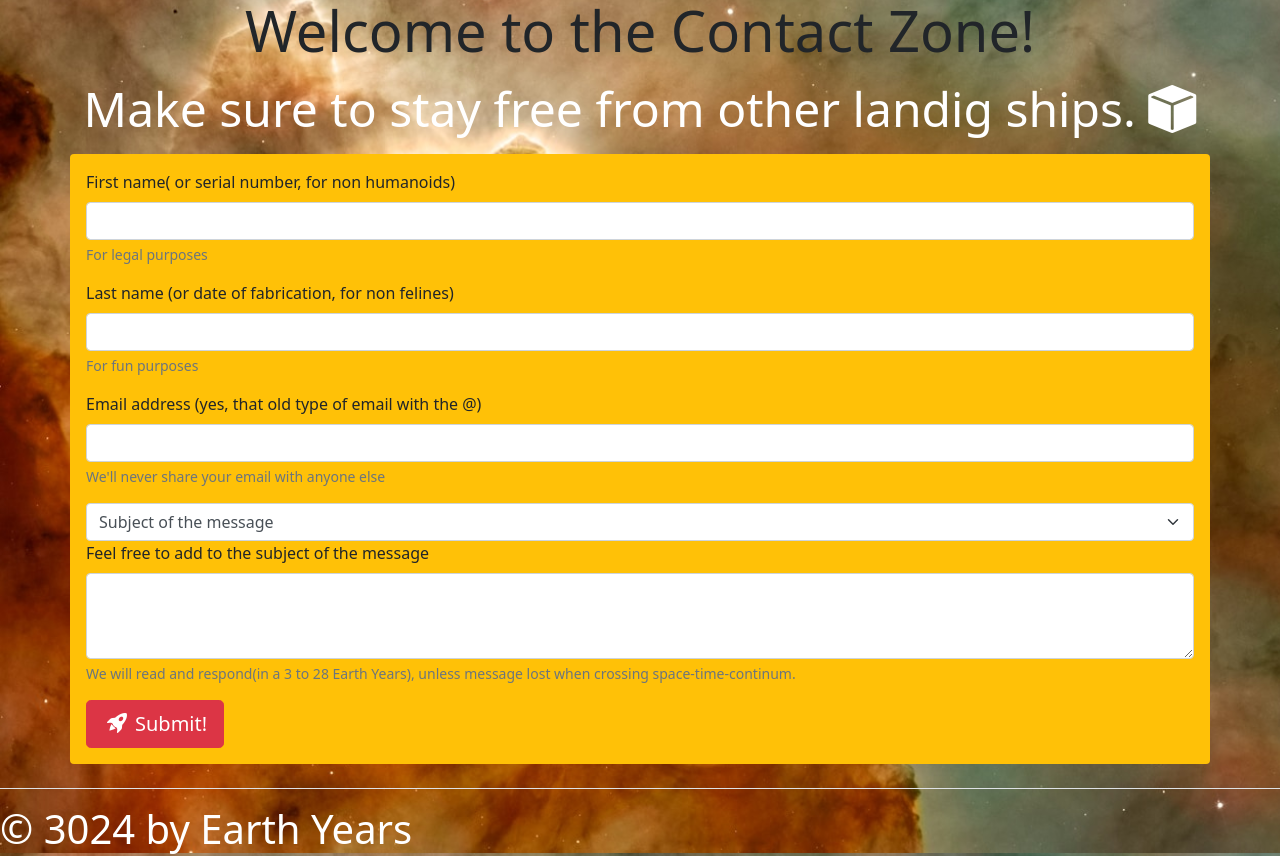
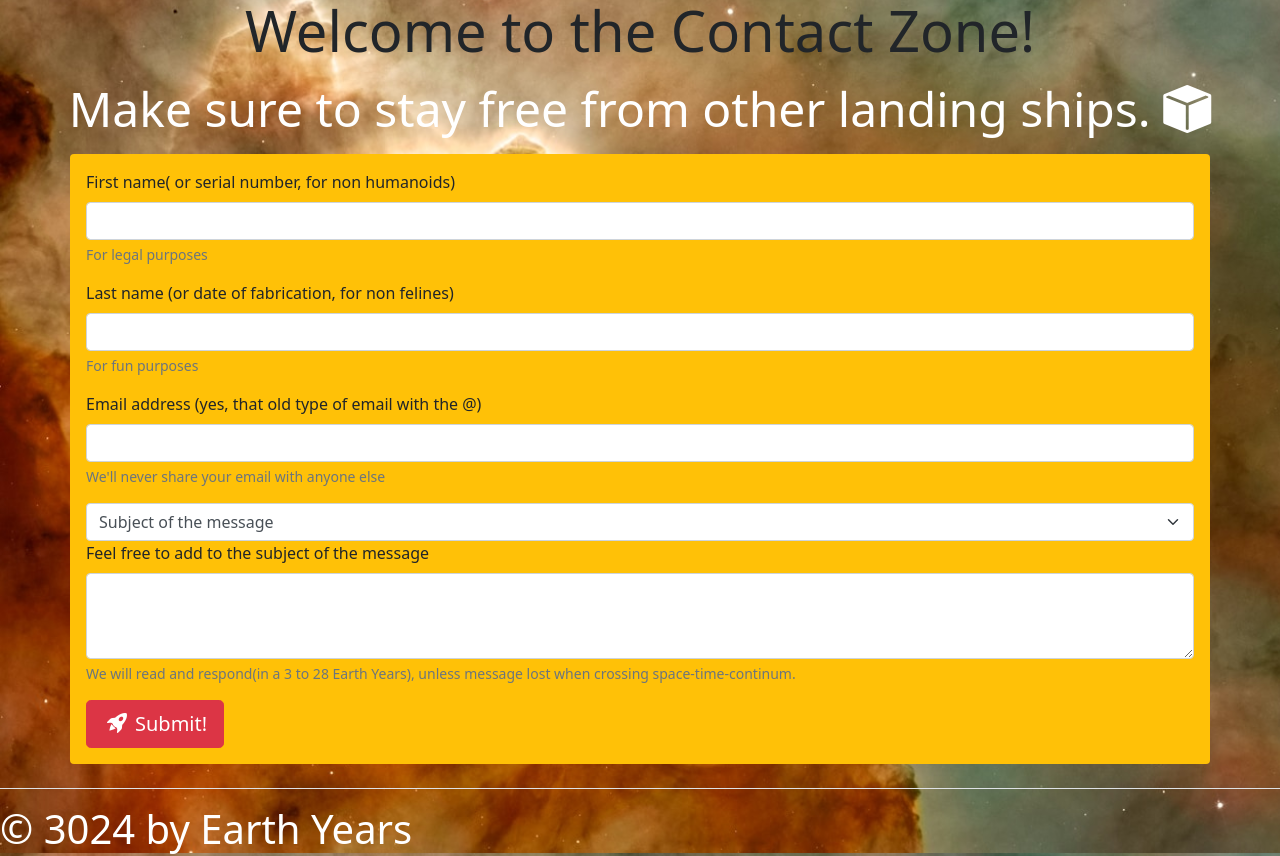
Before and after one commit to LuanPM284/restaurant-css-framework, a plain HTML site: page contacts.html in a window 1280 px wide. Shown: the part 92-948 px from the top of the page. Drawn offline with nearby package versions, Linux system fonts and the light colour scheme.

Commit message:
corrected spelling mistake on contacts.html

```diff
--- a/contacts.html
+++ b/contacts.html
@@ -44,7 +44,7 @@
     </nav>
 </header>
 <h3 class="display-4 text-clear text-center m-2">Welcome to the Contact Zone! </h3>
-<h2 class="display-5 text-white text-center m-3">Make sure to stay free from other landig
+<h2 class="display-5 text-white text-center m-3">Make sure to stay free from other landing
     ships. <span><i class="bi bi-box-fill"></i></span></h2>
 
 <body class="bg-dark"
```
